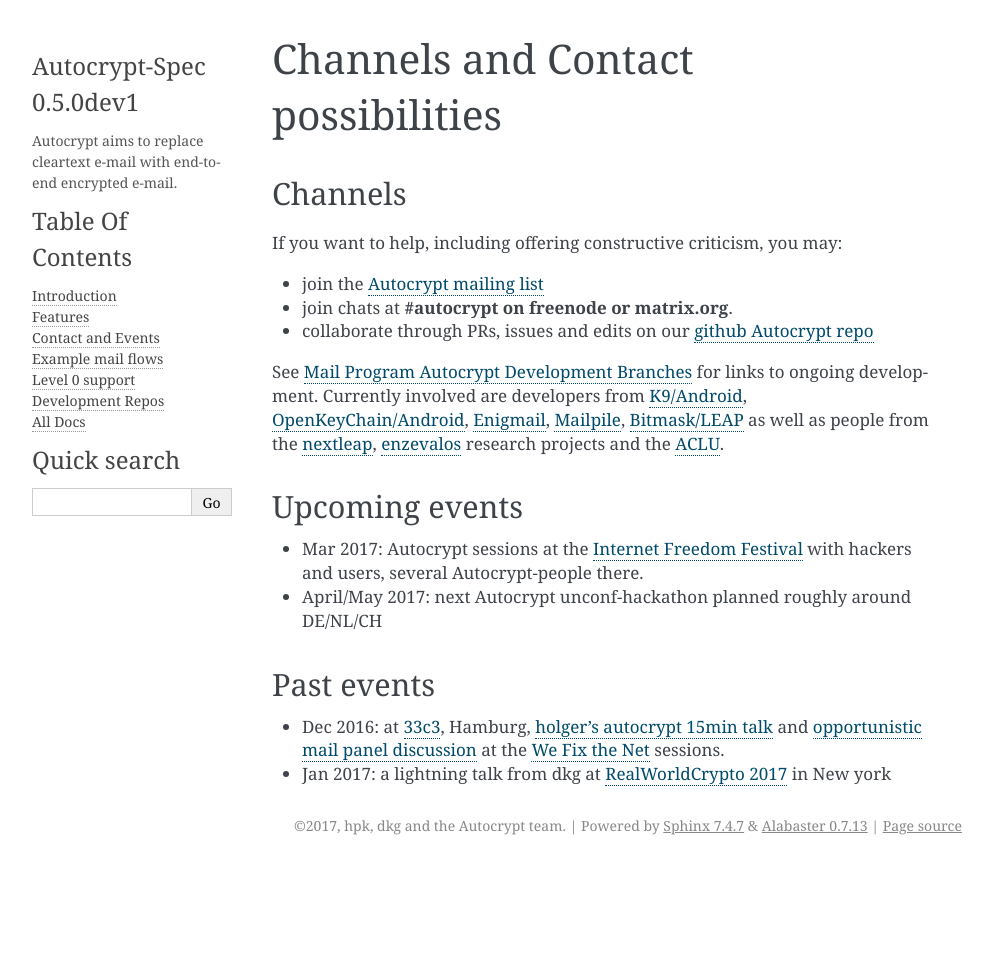
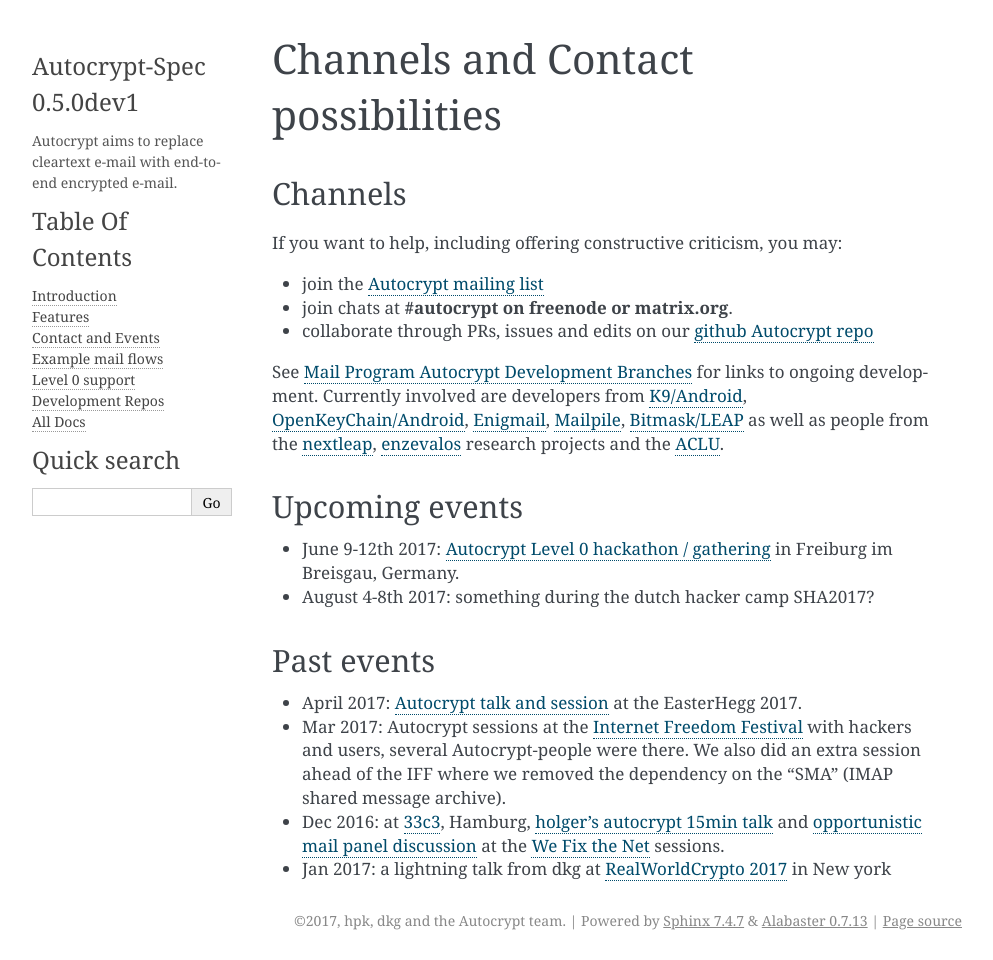
Before and after one commit to autocrypt/autocrypt, a Sphinx documentation site: the page built from doc/contact.rst, in a window 1280 px wide. Shown: the whole page, without its empty margins (148-1141 px from the left). Built offline with Sphinx 7.4.7, drawn with Linux system fonts in a browser that asks for light colours; before the commit the page ends 900 px from its top, so only the background shows below that.

Commit message:
fix and add to past/upcoming events

```diff
--- a/doc/contact.rst
+++ b/doc/contact.rst
@@ -48,11 +48,11 @@
 Upcoming events
 ---------------
 
-- Mar 2017: Autocrypt sessions at the `Internet Freedom Festival`_
-  with hackers and users, several Autocrypt-people there.
+- June 9-12th 2017: `Autocrypt Level 0 hackathon / gathering
+  <https://lists.mayfirst.org/pipermail/autocrypt/2017-May/000093.html>`_ in
+  Freiburg im Breisgau, Germany.
 
-- April/May 2017: next Autocrypt unconf-hackathon planned roughly
-  around DE/NL/CH
+- August 4-8th 2017: something during the dutch hacker camp SHA2017?
 
 .. _`33c3`: https://events.ccc.de/congress/2016/wiki/Main_Page
 
@@ -65,6 +65,15 @@
 Past events
 -------------
 
+- April 2017: `Autocrypt talk and session
+  <https://media.ccc.de/v/EH2017-8499-towards_automatic_end_to_end_mail_encryption>`_
+  at the EasterHegg 2017.
+
+- Mar 2017: Autocrypt sessions at the `Internet Freedom Festival`_
+  with hackers and users, several Autocrypt-people were there.
+  We also did an extra session ahead of the IFF where we removed
+  the dependency on the "SMA" (IMAP shared message archive).
+
 - Dec 2016: at `33c3`_, Hamburg, `holger's autocrypt 15min talk
   <https://fossil.net2o.de/33c3/doc/trunk/wiki/autocrypt.md>`_ and
   `opportunistic mail panel discussion <https://fossil.net2o.de/33c3/doc/trunk/wiki/panel.md>`_
```
